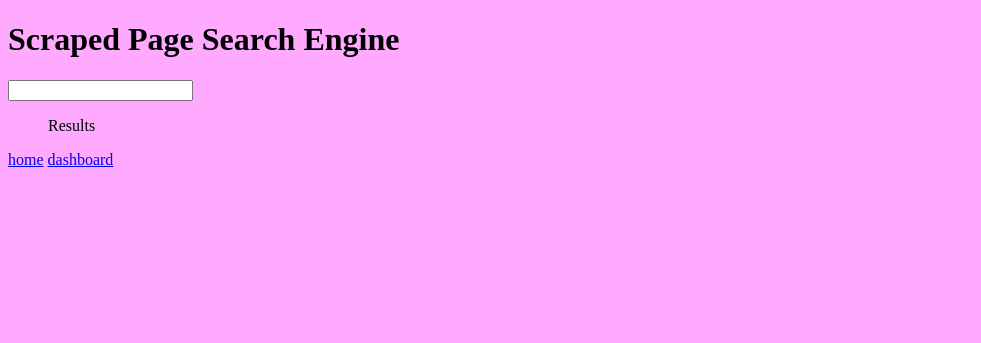
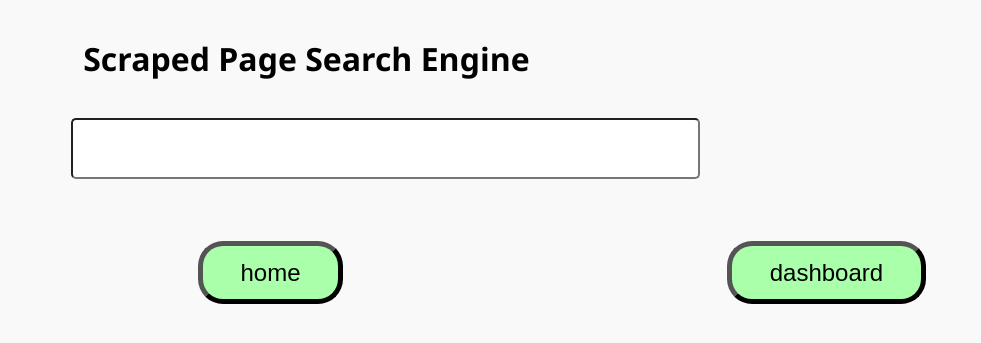
Before and after one commit to gclembo/wikipedia-webscraping, a Flask app: page /search in a window 1280 px wide. Shown: the top 343 px of the page, without its empty margins (0-981 px from the left). Run offline with Flask 3, Linux system fonts and the light colour scheme; parts of the project's set-up code (start-up, migrations or seed data) failed here and were passed over.

Commit message:
improvements to frontend

```diff
--- a/app/app.py
+++ b/app/app.py
@@ -60,4 +60,4 @@ def run_search():
     return render_template("search_engine.html", pages_found=pages_found)
 
 if __name__ == "__main__":
-    app.run(debug=True)
+    app.run(debug=True, host="0.0.0.0", port=5000)
--- a/app/static/style.css
+++ b/app/static/style.css
@@ -1,5 +1,8 @@
 body {
-    background-color: #FAF;
+    font-family: 'Segoe UI', sans-serif;
+    background-color: #f9f9f9;
+    line-height: 1.6;
+
 }
 
 table {
@@ -7,3 +10,50 @@ table {
     margin-left: auto;
     margin-right: auto;
 }
+
+p, ol {
+    font-size: 150%;
+
+}
+
+p, h1 {
+    padding: 1%;
+}
+
+button {
+    font-size: 150%;
+    background-color: #AFA;
+    padding-top: 1%;
+    padding-bottom: 1%;
+    padding-left: 3%;
+    padding-right: 3%;
+    margin-left: 15%;
+    margin-right: 15%;
+    border-radius: 25px;
+    border-color: #000;
+    border-width: 5px;
+    transition: all 1s;
+ }
+
+ button:hover {
+    background-color: #000;
+    color: white;
+ }
+
+
+ a {
+    text-decoration: none;
+ }
+
+ input {
+    font-size: 300%;
+    border-radius: 5px;
+ }
+
+.output, .header {
+    margin-left: 5%;
+}
+
+.footer {
+    padding-top: 3%;
+ }
--- a/app/templates/search_engine.html
+++ b/app/templates/search_engine.html
@@ -14,7 +14,7 @@
         </form>
     </div>
     <div class="output">
-        <ol id="search-output">Results</ol>
+        <ol id="search-output"></ol>
         <script>
             const output = {{ pages_found | safe }};
             const list = document.getElementById("search-output");
@@ -26,8 +26,8 @@
         </script>
     </div>
     <div class="footer">
-        <a href="/">home</a>
-        <a href="/dashboard">dashboard</a>
+        <a href="/"><button>home</button></a>
+        <a href="/dashboard"><button>dashboard</button></a>
     </div>
 </body>
 </html>
```
Also changed, not shown: app/templates/dashboard.html (+3 -4 lines), app/templates/index.html (+14 -5 lines).
